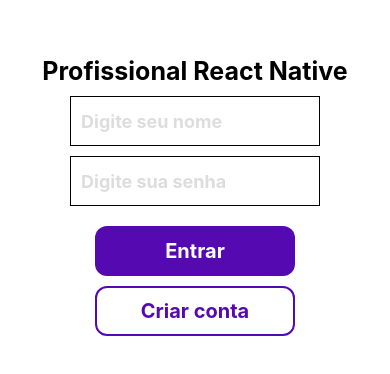
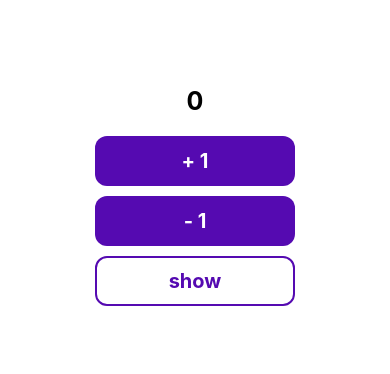
Before and after one commit to samuhmatos/introducaoReactNative, a React Native app: screen / in a window 390 px wide. Shown: the part 226-600 px from the top of the page. Built offline with nearby package versions, Linux system fonts and the light colour scheme.

Commit message:
Fundamentos de React: Variável de estado e useState

```diff
--- a/App.tsx
+++ b/App.tsx
@@ -1,54 +1,41 @@
-import {
-  Alert,
-  Platform,
-  StyleSheet,
-  Text,
-  TouchableOpacity,
-  View,
-  ViewStyle,
-} from "react-native";
+import { StyleSheet, Text, View, ViewStyle } from "react-native";
 
 import { Button } from "./src/components/Button";
 import { TextInput } from "./src/components/TextInput";
+import { useState } from "react";
 
 export default function App() {
-  function changeName(text: string) {
-    console.log(text);
+  const [count, setCount] = useState<number>(0);
+  const [showCount, setShowCount] = useState(true);
+
+  function increment() {
+    setCount((prevState) => prevState + 1);
+    console.log(count);
   }
 
-  function onPressButton() {
-    console.log("Pressionou o botão");
-    Alert.alert("Meu primeiro App", Platform.OS);
+  function decrement() {
+    setCount((prevState) => prevState - 1);
+    console.log(count);
+  }
+
+  function toggleCount() {
+    setShowCount((prevState) => !prevState);
+    console.log(showCount);
   }
 
   return (
     <View style={styles.container}>
-      <Text style={{ fontSize: 25, fontWeight: "bold" }}>
-        Profissional React Native
-      </Text>
+      {showCount && (
+        <Text style={{ fontSize: 25, fontWeight: "bold" }}>{count}</Text>
+      )}
 
-      <TextInput
-        autoCapitalize="none"
-        placeholder="Digite seu nome"
-        onChangeText={changeName}
-      />
-
-      <TextInput
-        autoCapitalize="none"
-        secureTextEntry
-        placeholder="Digite sua senha"
-        onChangeText={changeName}
-      />
+      <Button title="+ 1" onPress={increment} style={{ marginTop: 20 }} />
+      <Button title="- 1" onPress={decrement} style={{ marginTop: 10 }} />
 
       <Button
-        title="Entrar"
-        onPress={() => console.log("entrar")}
-        style={{ marginTop: 20 }}
-      />
-      <Button
-        title="Criar conta"
+        title="show"
         variant="secondary"
-        onPress={() => console.log("cadastrar")}
+        onPress={toggleCount}
         style={{ marginTop: 10 }}
       />
     </View>
--- a/src/components/Button.tsx
+++ b/src/components/Button.tsx
@@ -1,4 +1,5 @@
-import React from "react";import {
+import React from "react";
+import {
   StyleSheet,
   Text,
   TouchableOpacity,
@@ -13,7 +14,6 @@ interface ButtonProps extends TouchableOpacityProps {
 export function Button({
   title,
   variant = "primary",
-  onPress,
   style,
   ...rest
 }: ButtonProps) {
```
Also changed, not shown: 1 other file (tests, documents, lock files or other folders).
